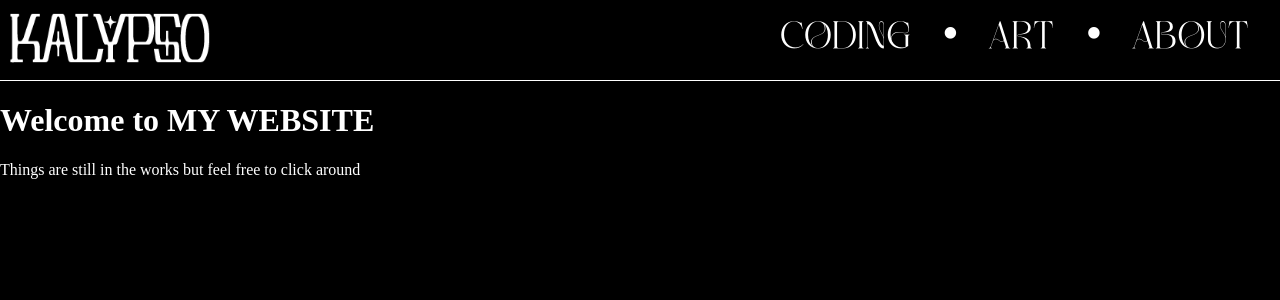
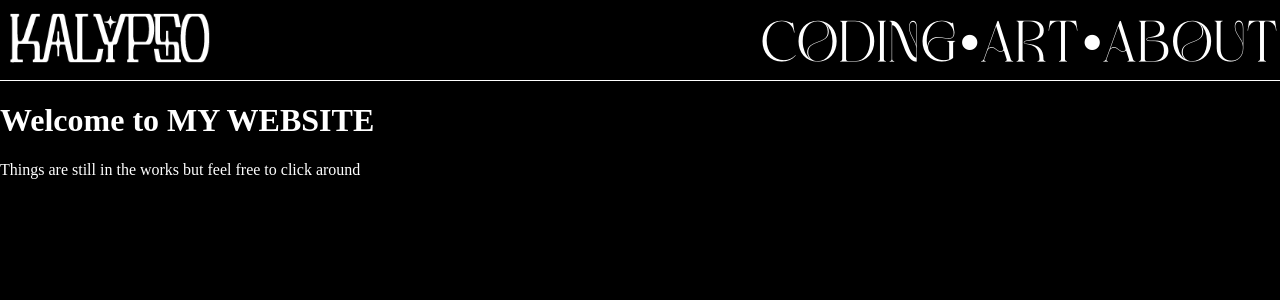
Before and after one commit to kalypsohoman/kalypso-homan, a SvelteKit app: page / in a window 1280 px wide. Shown: the top 300 px of the page. Built offline with nearby package versions, Linux system fonts and the light colour scheme.

Commit message:
Change font sizing for better link  height justification

```diff
--- a/src/routes/+layout.svelte
+++ b/src/routes/+layout.svelte
@@ -53,20 +53,19 @@
         .links {
             display: flex;
             align-items: flex-end;
-            height: 40px;
+            height: 80px;
 
             a {
                 color: white;
                 text-decoration: none;
                 display: flex;
-                margin-inline: 30px;
                 font-family: "Mourgen", sans-serif;
-                font-size: 2rem;
+                font-size: 3rem;
             }
 
             p{
                 display: contents;
-                font-size: 3rem;
+                font-size: 4rem;
             }
 
             .active {
@@ -77,7 +76,7 @@
         // MOBILE STYLING
         @media (max-width: 850px) {
             .links {
-                display: none; // Hide text links and dots
+                display: none;
             }
         }
     }
```
